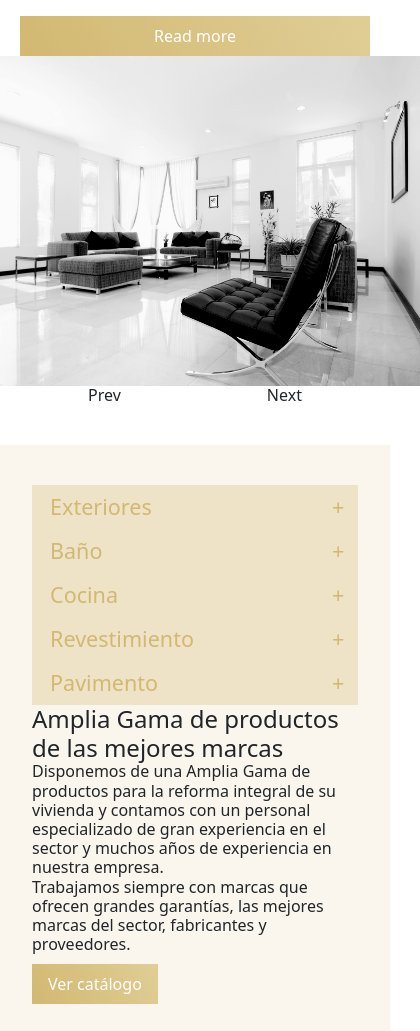
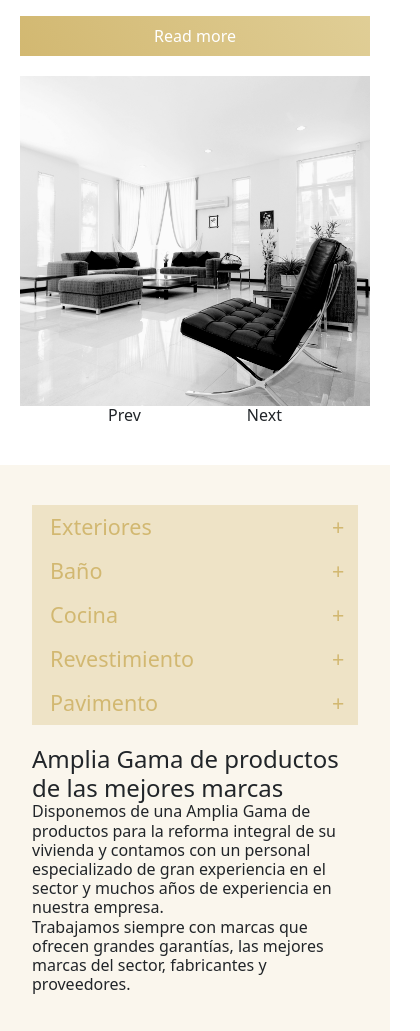
Before and after one commit to wardfk/kooiman, a plain HTML site: page sobre-nosotros.html in a window 390 px wide. Shown: the part 969-2000 px from the top of the page, 420 px wide, since content can reach past the window. Drawn offline with nearby package versions, Linux system fonts and the light colour scheme.

Commit message:
added some paddings and margins

```diff
--- a/scss/style.scss
+++ b/scss/style.scss
@@ -819,7 +819,8 @@ main#nosotros{
                 max-height: 100%;
                 height: 100%;
                 img{
-                    width: 450px;
+                    max-width: 450px;
+                    width: 100%;
                     height: 330px;
                     object-fit: cover;
                     object-position: center;
@@ -841,6 +842,7 @@ main#nosotros{
                     }
                 }
                 @media screen and (max-width: 768px) {
+                    margin-top: 20px !important;
                     .img-container{
                         width: 100%;
                         height: 100%;
@@ -872,6 +874,10 @@ main#nosotros{
             justify-content: space-around;
             align-items: flex-start;
             flex-direction: column;
+            margin-top: 20px;
+            @media screen and (min-width:768px){
+                margin: 0px;
+            }
             h2{
                 font-size: 24px;
                 margin-bottom: 10px;
--- a/sobre-nosotros.html
+++ b/sobre-nosotros.html
@@ -180,9 +180,6 @@
 
                             Trabajamos siempre con marcas que ofrecen grandes garantías, las mejores marcas del sector, fabricantes y proveedores.
                         </p>
-                        <button>
-                            Ver catálogo
-                        </button>
                     </div>
 
                 </div>
@@ -193,7 +190,7 @@
             <div>
                 <h3>Cuenta con nosotros para tu proyecto</h3>
                 <p>Si quieres construir tu nuevo hogar, remodelar el existente o redecorar</p>
-                <button>
+                <button class="button-presupuesto">
                     <h4>¿Te llamamos?</h4>
                 </button>
             </div>
```
Also changed, not shown: style.css. Lines whose indentation alone changed are shown as unchanged.
